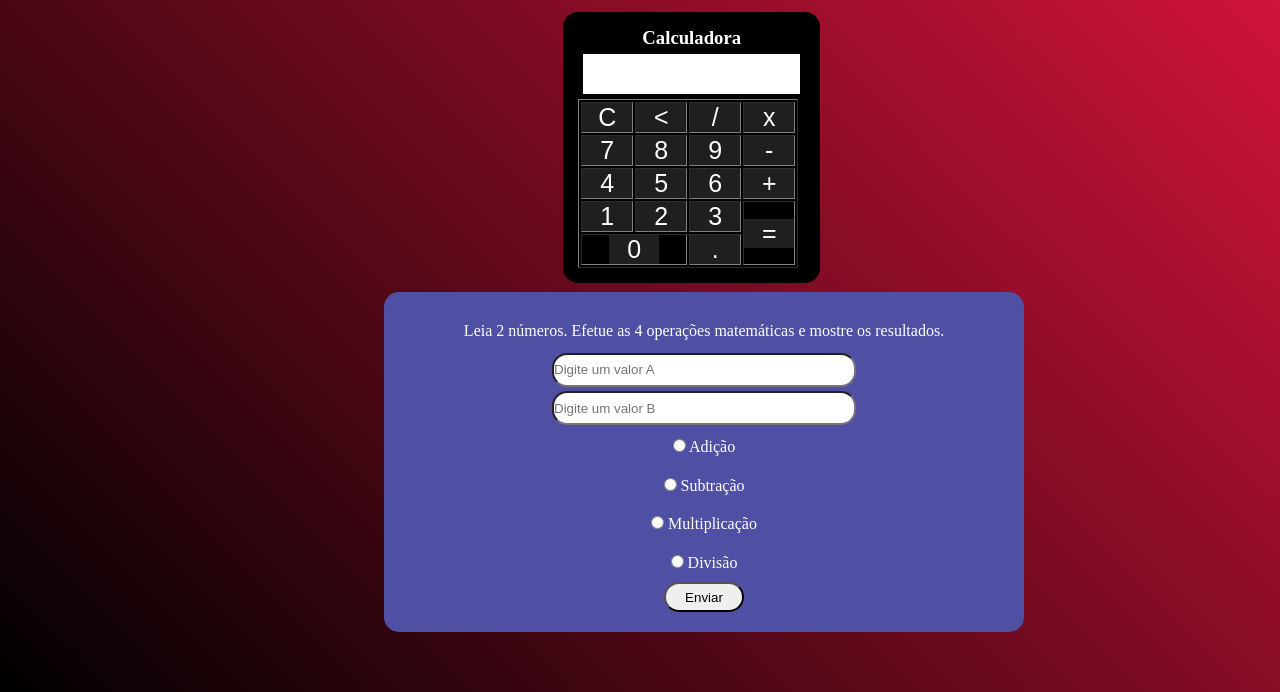
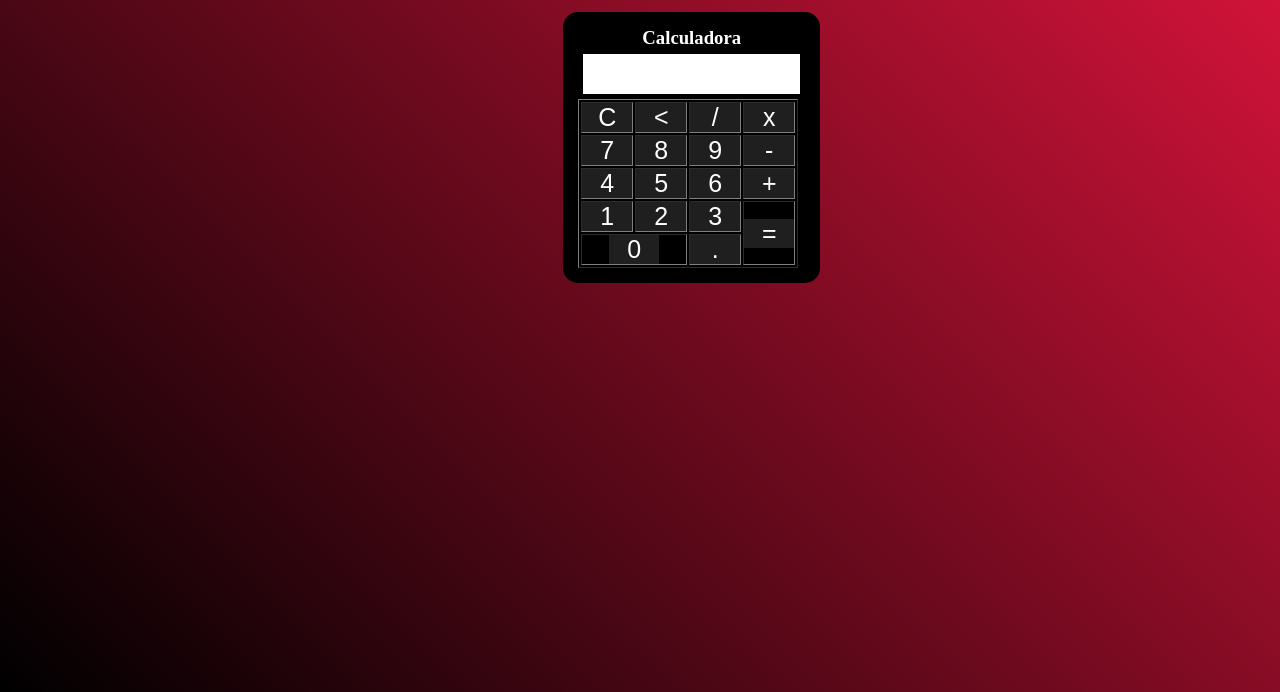
Before and after one commit to jsfoliveira/treinandoJavascript, a website: page index.html in a window 1280 px wide. Shown: the part 108-800 px from the top of the page. Drawn offline with Linux system fonts and the light colour scheme.

```diff
--- a/index.html
+++ b/index.html
@@ -44,29 +44,6 @@
                     </tr>
             </table>
         </div>
-        <div  class="calculadora2">
-            <p>Leia 2 números. Efetue as 4 operações matemáticas e mostre os resultados.</p>
-            <input id="value1" type="number" placeholder="Digite um valor A"  />
-            <input id="value2" type="number" placeholder="Digite um valor B"/>
-            <label>
-                <input id="adicao" type="radio" name="operation" value= "adicao" />
-                Adição
-            </label>
-            <label>
-                <input id="subtracao" type="radio" name="operation" value= "subtracao" />
-                Subtração
-            </label>
-            <label>
-                <input id="multiplicacao" type="radio" name="operation" value= "multiplicacao" />
-                Multiplicação
-            </label>
-            <label>
-                <input id="divisao" type="radio" name="operation" value= "divisao" />
-                Divisão
-            </label>
-            <button onclick="calculation()" class="btn-enviar">Enviar</button>
-
-        </div>
    </div>
    <script src="./trainning.js"></script>
 </body>
--- a/style.css
+++ b/style.css
@@ -28,21 +28,6 @@
     text-align: center;
 }
 
-.calculadora2 {
-    position: absolute;
-    display: grid;
-    grid-template-rows: repeat(7, 1fr);
-    align-items: center;
-    justify-items: center;
-    background-color:rgb(79, 79, 163);
-    top:50%;
-    left: 30%;
-    border-radius: 15px;
-    padding: 20px;
-    text-align: center;
-    width: 600px;
-    height: 300px;
-}
 
 .botao {
     width: 50px;
@@ -68,20 +53,3 @@
     text-align: right;
     padding: 5px;
 }
-
-#value1,
-#value2 {
-    width: 50%;
-    height: 30px;
-    border-radius: 15px;
-}
-
-.btn-enviar {
-    width: 80px;
-    height: 30px;
-    border-radius: 15px;
-}
-
-.btn-enviar:hover{
-    background-color: rgba(255, 235, 205, 0.39);
-}
```
